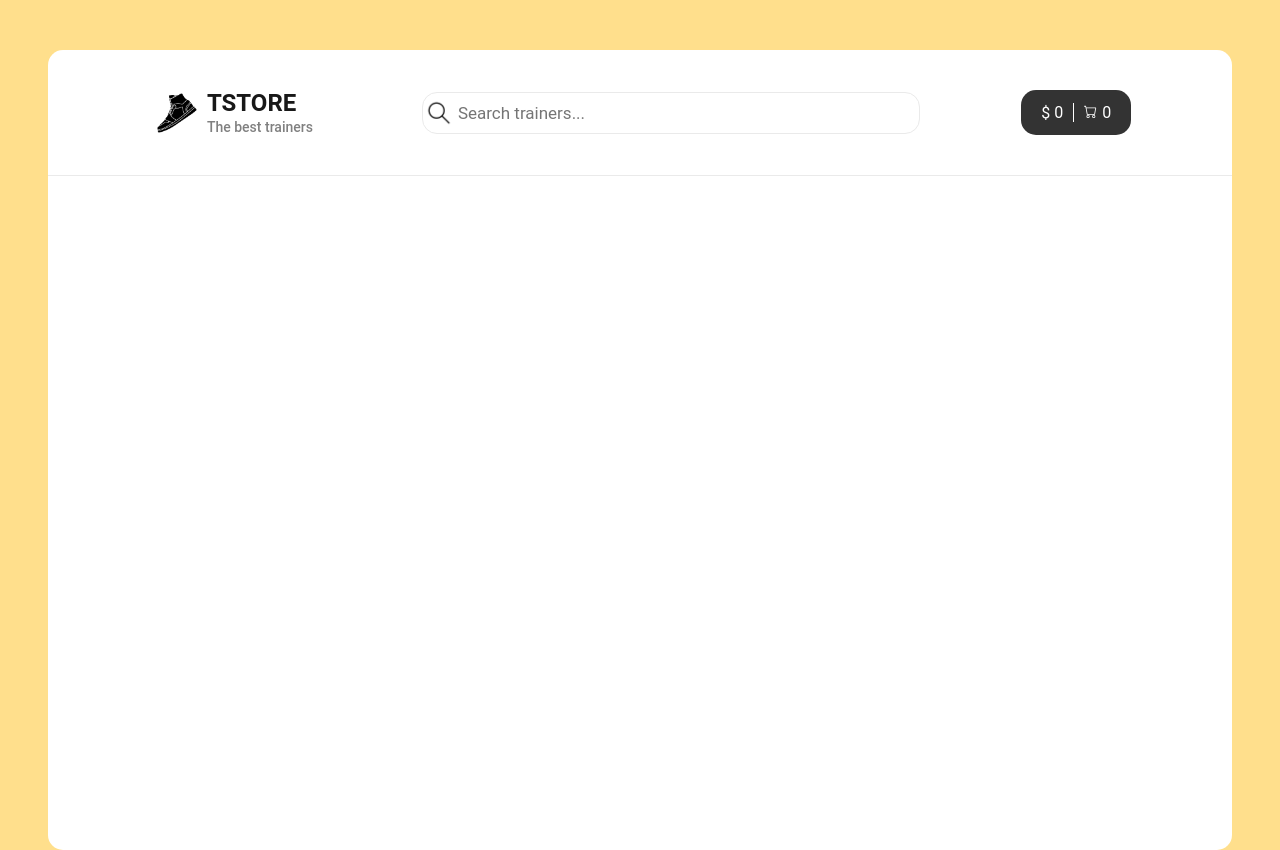
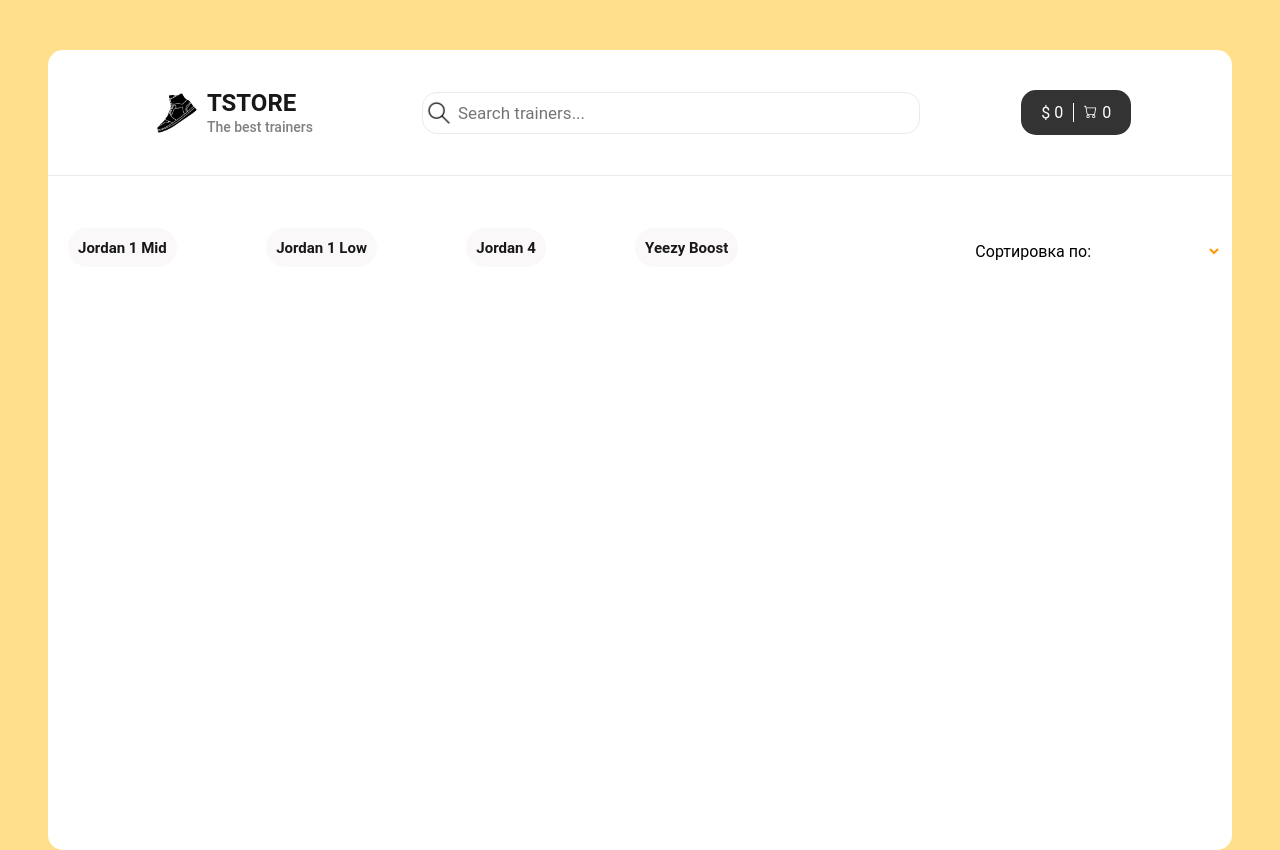
Before and after one commit to Mike525215/TStore, a React (Create React App) app in the folder frontend/tstore_app/: page /cart in a window 1280 px wide. Built offline with nearby package versions, Linux system fonts and the light colour scheme.

Commit message:
Categories was included in App. Also Header component was moved in Header directory

```diff
--- a/frontend/tstore_app/src/components/Home/Home.js
+++ b/frontend/tstore_app/src/components/Home/Home.js
@@ -1,10 +1,12 @@
-import {Header} from './Header';
+import {Header} from '../Header/Header';
+import {Categories} from '../Categories/Categories';
 import s from './Home.module.css';
 
 const Home = () => {
     return (
         <main>
             <Header />
+            <Categories />
         </main>
     );
 }
```
Also changed, not shown: frontend/tstore_app/src/components/Header/Header.js (renamed from frontend/tstore_app/src/components/Home/Header.js), frontend/tstore_app/src/components/Header/Header.module.css (renamed from frontend/tstore_app/src/components/Home/Header.module.css).
